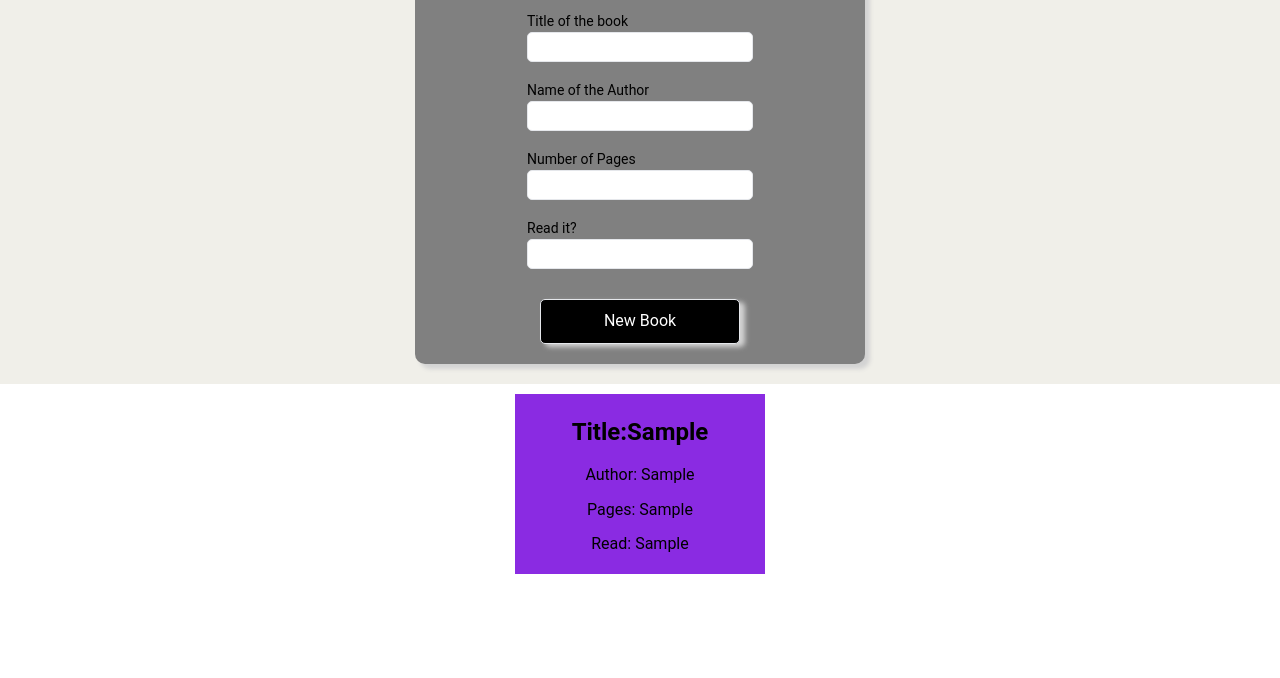
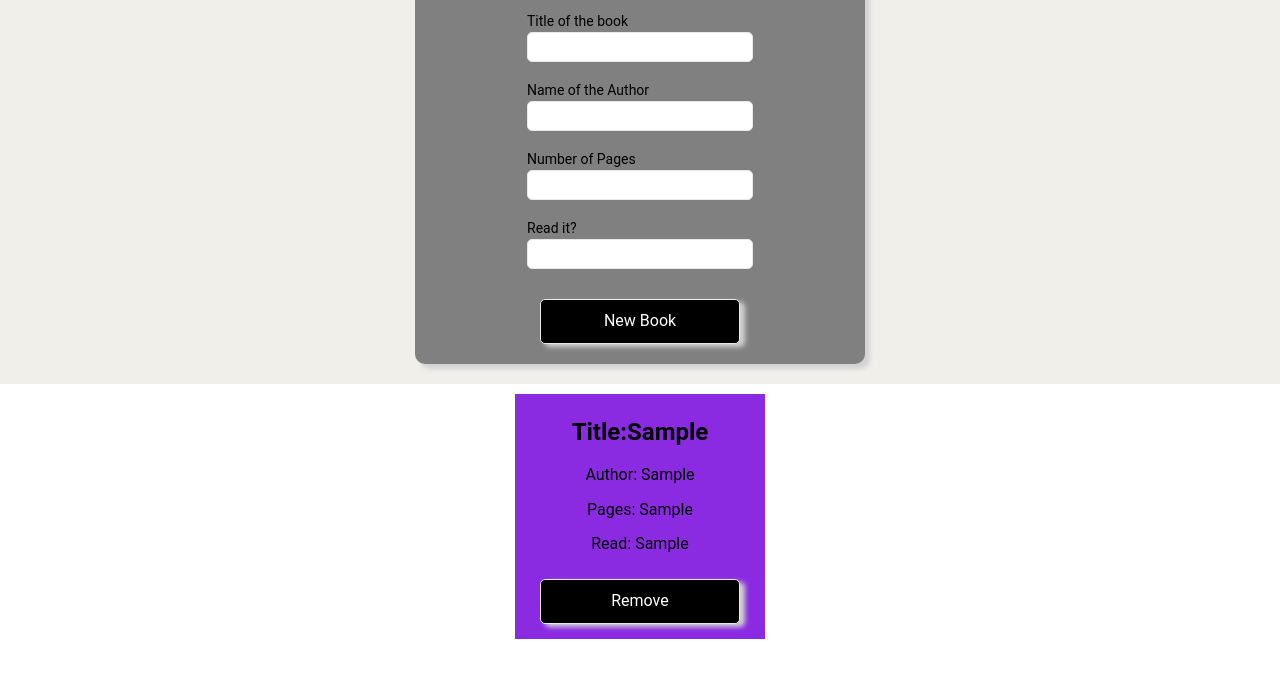
Before and after one commit to martinfs1/library-odin-project, a plain HTML site: page index.html in a window 1280 px wide. Both pictures are taken after typing "Sample", "Sample", "Sample", "Sample" into the empty fields and a click on the button "New Book". Shown: the part 90-768 px from the top of the page. Drawn offline with Linux system fonts and the light colour scheme.

Commit message:
I could solve the problem of show cards in the correct way!

```diff
--- a/css/styles.css
+++ b/css/styles.css
@@ -86,7 +86,7 @@ button {
   color: #fff;
 }
 
-.card {
+.book-card {
   text-align: center;
   width: 250px;
   margin: 10px;
--- a/main.js
+++ b/main.js
@@ -4,7 +4,8 @@ const $nameAth = document.getElementById('ath');
 const $pages = document.getElementById('pages');
 const $read = document.getElementById('read?');
 const $cards = document.getElementById('cards-container');
-
+let cardToremove
+let cardsToShow = [];
 const myLibrary = [];
 
 function Book(title, author, pages, read) {
@@ -36,18 +37,23 @@ function addBookToLibrary() {
 }
 
 function displayLibrary(array) {
-  array.forEach((element) => {
-    console.log(myLibrary);
-    const card = `
-      <div class="card">
-        <h2>Title:${element.title}</h2>
-        <p>Author: ${element.author}</p>
-        <p>Pages: ${element.pages}</p>
-        <p>Read: ${element.read}</p>
-      </div>`;
+  cardsToShow = myLibrary;
+  array.forEach(element => {
+    card = `
+    <div class="book-card" data-id>
+    <h2>Title:${element.title}</h2>
+          <p>Author: ${element.author}</p>
+          <p>Pages: ${element.pages}</p>
+          <p>Read: ${element.read}</p>
+          <button>Remove</button>
+          </div>`;
     $cards.innerHTML += card;
-  });
+    cardToremove = document.querySelector('.book-card');
+    cardToremove.dataset.id = element.title
+    cardsToShow.shift();
+  })
 }
+
 
 document.addEventListener('submit', (event) => {
   event.preventDefault();
```
Also changed, not shown: .eslintrc.json.
